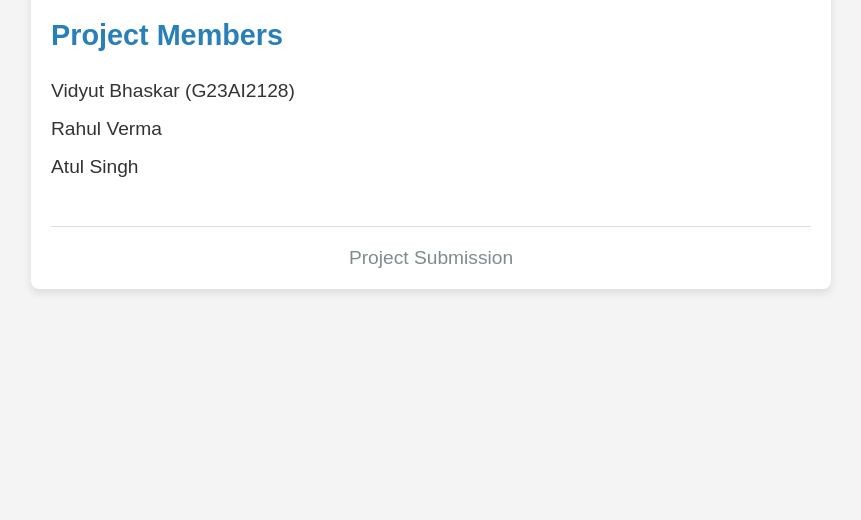
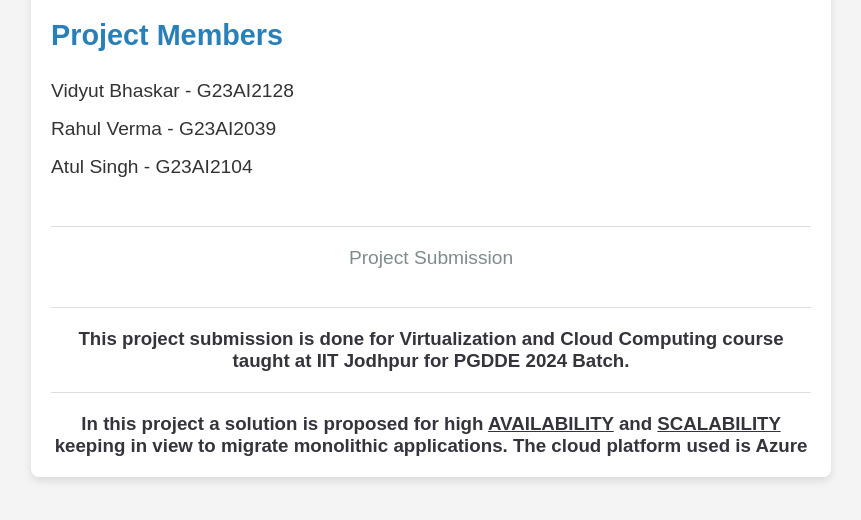
Before and after one commit to DSvidyutbhaskariitj/IITJ_ML_Project, a plain HTML site: page index.html in a window 1280 px wide. Shown: the part 174-694 px from the top of the page, without its empty margins (209-1070 px from the left). Drawn offline with Linux system fonts and the light colour scheme.

Commit message:
Committing index htm

```diff
--- a/index.html
+++ b/index.html
@@ -16,14 +16,18 @@
         <section class="project-members">
             <h3>Project Members</h3>
             <ul>
-                <li>Vidyut Bhaskar (G23AI2128)</li>
-                <li>Rahul Verma</li>
-                <li>Atul Singh</li>
+                <li>Vidyut Bhaskar  -    G23AI2128</li>
+                <li>Rahul Verma     -    G23AI2039</li>
+                <li>Atul Singh      -    G23AI2104</li>
             </ul>
         </section>
 
         <footer>
-            <p>Project Submission</p>
+            <p>Project Submission</p> </footer><br>
+            <h3 class="project-description"> This project submission is done for Virtualization and Cloud Computing course taught at IIT Jodhpur for PGDDE 2024 Batch.</h3>
+            <h3 class="project-description">In this project
+                a solution is proposed for high <b><u>AVAILABILITY</u></b> and <b><u>SCALABILITY</b></u> keeping in view to migrate monolithic applications. The cloud platform used is Azure
+                </h3></h3>
         </footer>
     </div>
 </body>
--- a/styles.css
+++ b/styles.css
@@ -65,3 +65,11 @@ footer p {
     font-size: 1.2em;
     color: #7f8c8d;
 }
+
+.project-description{
+    text-align: center;
+    margin-top: 20px;
+    padding-top: 20px;
+    border-top: 1px solid #ddd;
+    color: rgb(53, 51, 60);
+}
```
Also changed, not shown: 2 other files.
